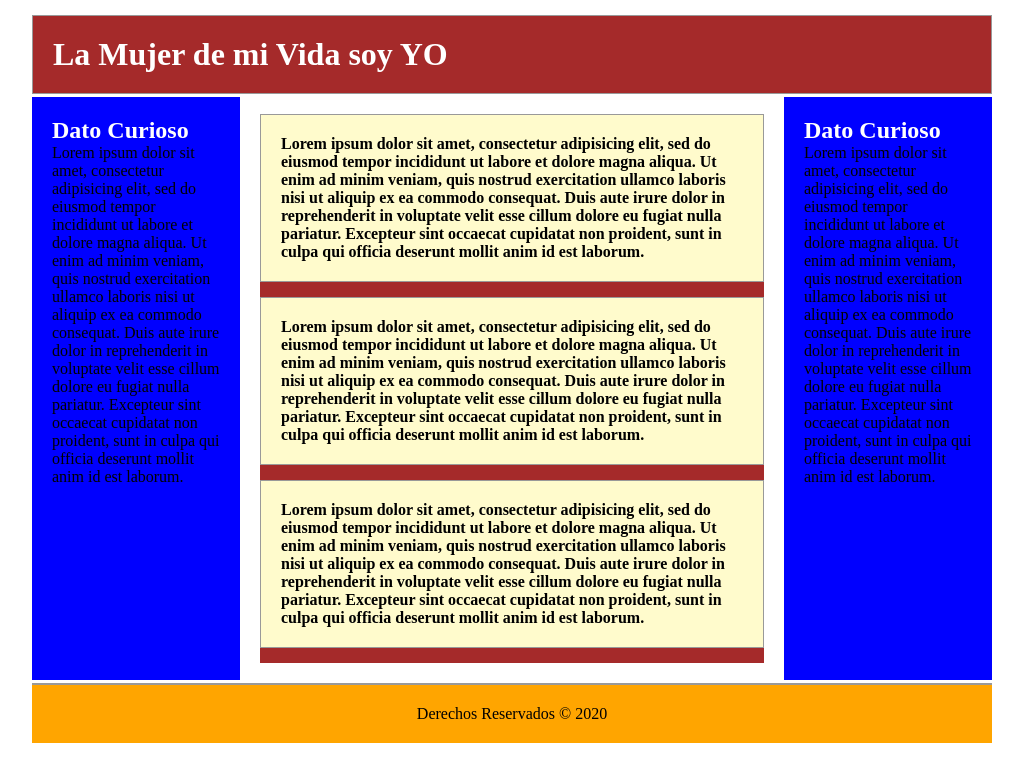
After one commit to zulean1/Paginas-Web, a PHP site: page /views/blog.html in a window 1280 px wide. The commit adds this page. Shown: the top 784 px of the page, without its empty margins (128-1151 px from the left). Run offline with PHP 8.4, Linux system fonts and the light colour scheme.

Commit message:
Areglo de html al blog

```diff
--- a/css/miestilo.css
+++ b/Blog/css/miestilo.css
@@ -18,19 +18,19 @@
     border: 1px solid #999999;
     padding: 20px;
 }
-.nav{
-	background: green;
-    padding: 5px 15px;
-}
-.nav li{
-	display: inline-block;
-	list-style: none;
-	padding: 5px;
-    font: bold 14px verdana, sans-serif;
-    color: white;
-
+.centro{
+    display: flex;
 
 }
+
+.columna {
+
+   float: left;
+    width: 220px;
+    margin: 3px auto;
+    padding: 20px;
+    background: blue;
+ }
 
 .seccion {
 
@@ -61,6 +61,10 @@
 h1{
 	color: white;
 }
+h2 {
+    color: white;
+}
+
 h4{
 
 color: black ;
--- /dev/null
+++ b/Blog/views/blog.html
@@ -0,0 +1,71 @@
+<html>
+<head>
+	<meta charset="utf-8">
+	 <meta name="description" content="Ejemplo de HTML5">
+     <meta name="keywords" content="HTML5, CSS3, JavaScript">
+     <link rel="stylesheet" type="text/css" href="../css/miestilo.css">
+	 <title>Blog</title>
+</head>
+<body>
+<div class="content">
+	<header class=" cabecera">
+		<h1>La Mujer de mi Vida soy YO</h1>
+	</header>
+	<div class="centro">
+	 <aside class="columna">
+    	<h2>Dato Curioso</h2>
+    	<p> Lorem ipsum dolor sit amet, consectetur adipisicing elit, sed do eiusmod
+    	tempor incididunt ut labore et dolore magna aliqua. Ut enim ad minim veniam,
+    	quis nostrud exercitation ullamco laboris nisi ut aliquip ex ea commodo
+    	consequat. Duis aute irure dolor in reprehenderit in voluptate velit esse
+    	cillum dolore eu fugiat nulla pariatur. Excepteur sint occaecat cupidatat non
+    	proident, sunt in culpa qui officia deserunt mollit anim id est laborum. </p>
+    </aside>
+
+	<section class="seccion">
+		<article class="articulo">
+			<h4> Lorem ipsum dolor sit amet, consectetur adipisicing elit, sed do eiusmod
+			tempor incididunt ut labore et dolore magna aliqua. Ut enim ad minim veniam,
+			quis nostrud exercitation ullamco laboris nisi ut aliquip ex ea commodo
+			consequat. Duis aute irure dolor in reprehenderit in voluptate velit esse
+			cillum dolore eu fugiat nulla pariatur. Excepteur sint occaecat cupidatat non
+			proident, sunt in culpa qui officia deserunt mollit anim id est laborum.
+			</h4>
+		</article>
+		<article class="articulo">
+			<h4> Lorem ipsum dolor sit amet, consectetur adipisicing elit, sed do eiusmod
+			tempor incididunt ut labore et dolore magna aliqua. Ut enim ad minim veniam,
+			quis nostrud exercitation ullamco laboris nisi ut aliquip ex ea commodo
+			consequat. Duis aute irure dolor in reprehenderit in voluptate velit esse
+			cillum dolore eu fugiat nulla pariatur. Excepteur sint occaecat cupidatat non
+			proident, sunt in culpa qui officia deserunt mollit anim id est laborum.
+			</h4>
+		</article>
+		<article class="articulo">
+			<h4>
+				Lorem ipsum dolor sit amet, consectetur adipisicing elit, sed do eiusmod
+			tempor incididunt ut labore et dolore magna aliqua. Ut enim ad minim veniam,
+			quis nostrud exercitation ullamco laboris nisi ut aliquip ex ea commodo
+			consequat. Duis aute irure dolor in reprehenderit in voluptate velit esse
+			cillum dolore eu fugiat nulla pariatur. Excepteur sint occaecat cupidatat non
+			proident, sunt in culpa qui officia deserunt mollit anim id est laborum.
+			</h4>
+		</article>
+
+	</section>
+	 <aside class="columna">
+    	<h2>Dato Curioso</h2>
+    	<p> Lorem ipsum dolor sit amet, consectetur adipisicing elit, sed do eiusmod
+    	tempor incididunt ut labore et dolore magna aliqua. Ut enim ad minim veniam,
+    	quis nostrud exercitation ullamco laboris nisi ut aliquip ex ea commodo
+    	consequat. Duis aute irure dolor in reprehenderit in voluptate velit esse
+    	cillum dolore eu fugiat nulla pariatur. Excepteur sint occaecat cupidatat non
+    	proident, sunt in culpa qui officia deserunt mollit anim id est laborum. </p>
+    </aside>
+   </div>
+	<footer class="footer">
+		Derechos Reservados &copy; 2020
+	</footer>
+</div>
+</body>
+</html>
```
Also changed, not shown: views/blog.html (deleted, +0 -49 lines), Pagina web/css/estilo.css (renamed from css/estilo.css), Pagina web/views/pagina.html (renamed from views/pagina.html).
